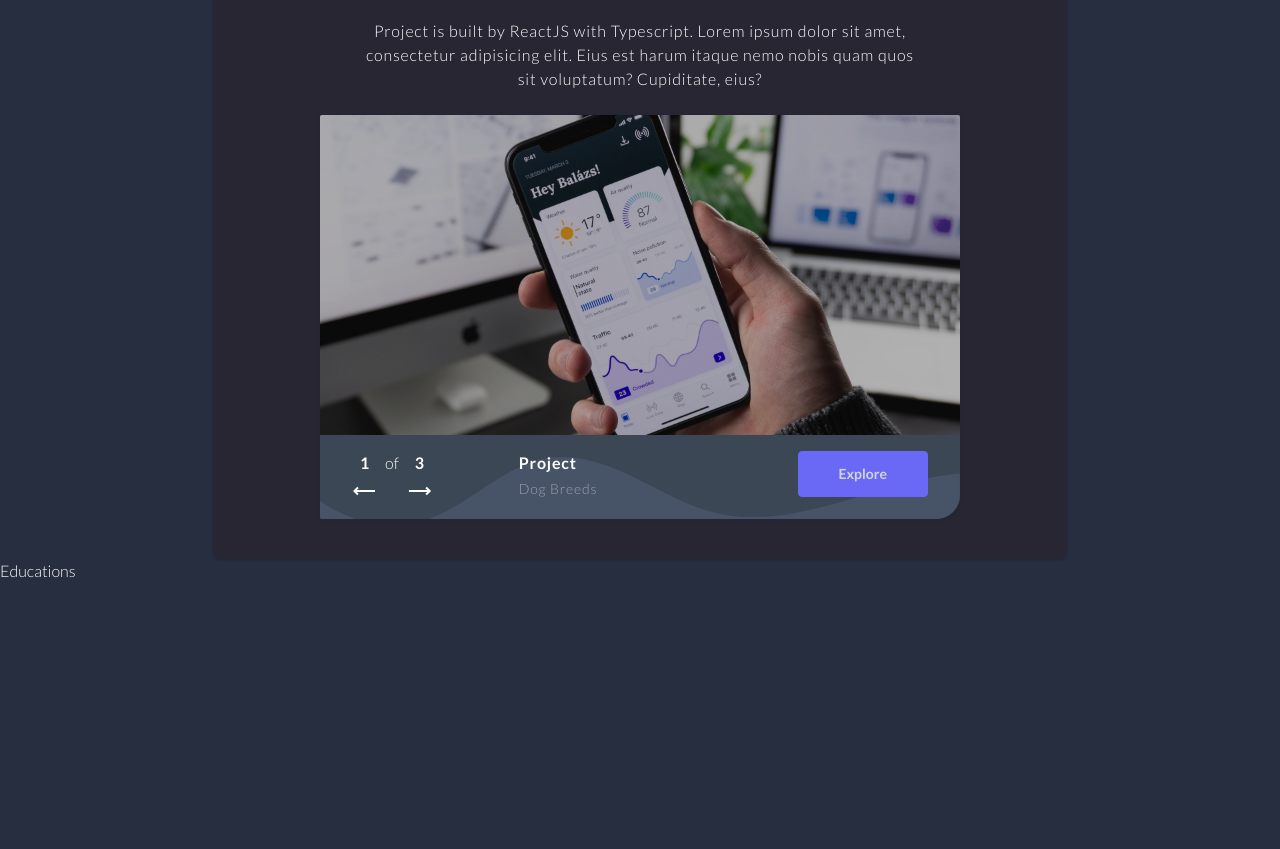
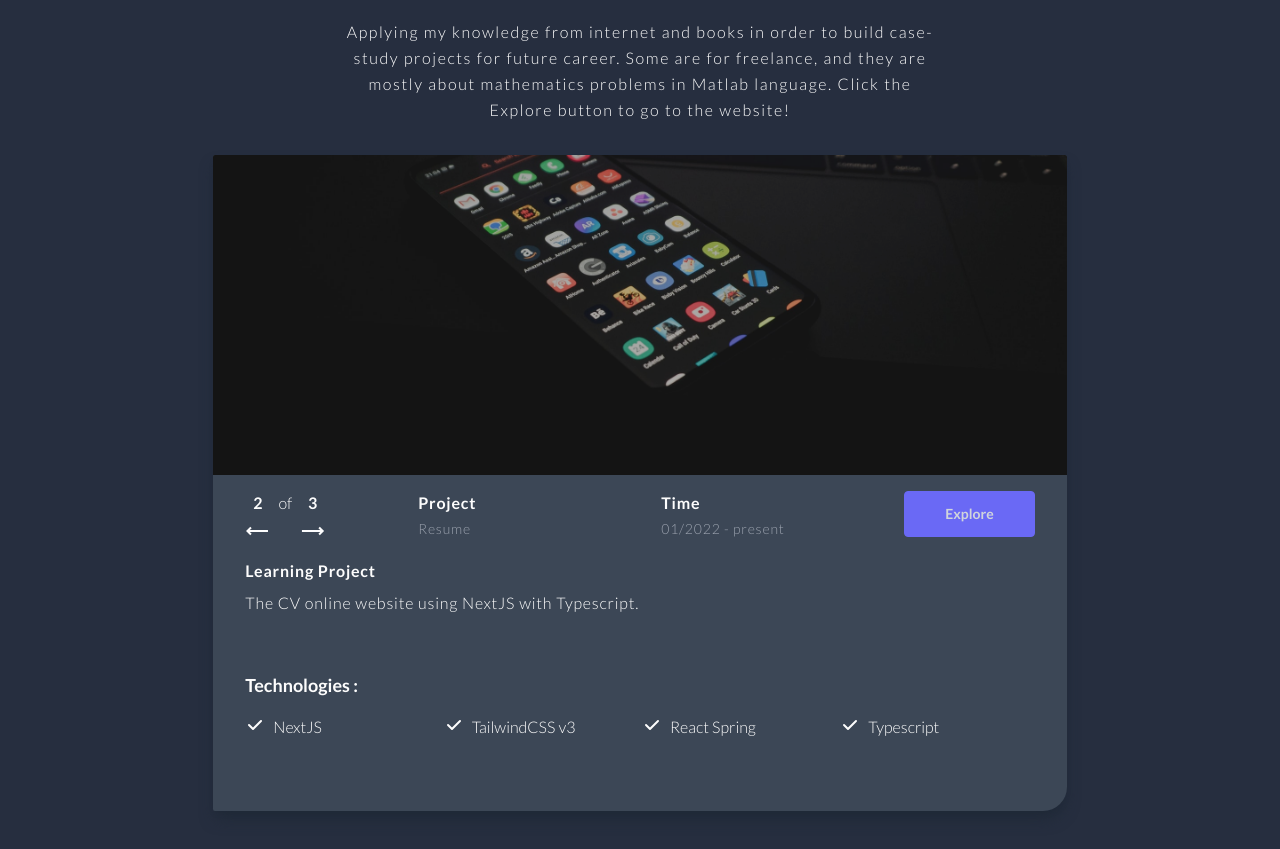
Before and after one commit to DaoVuDat/r-sume, a Next.js app: page / in a window 1280 px wide. Shown: the part 1859-2708 px from the top of the page. Built offline with nearby package versions, Linux system fonts and the light colour scheme; a web font is replaced by a local one.

Commit message:
finish un-responsive version project section

```diff
--- a/components/Overview/Overview.tsx
+++ b/components/Overview/Overview.tsx
@@ -16,7 +16,7 @@ const Overview = () => {
     <div>
       {/*EXPERIENCE SECTION*/}
       <div className="container m-auto">
-        <h3 className="ml-24 tracking-wide text-secondary_text font-nautigal font-bold text-3xl tracking-widest">
+        <h3 className="ml-24 text-secondary_text font-nautigal font-bold text-3xl tracking-widest">
           Experience:
         </h3>
         <ul className="mt-8 flex space-x-8 h-32 justify-between">
@@ -71,7 +71,7 @@ const Overview = () => {
         <div className="flex-1 pl-16">
           <div className="w-2/3 mx-auto">
             <h2 className="text-6xl font-nautigal">About Me.</h2>
-            <div className="tracking-widest mt-4">
+            <div className="tracking-widest leading-relaxed mt-4">
               Lorem ipsum dolor sit amet, consectetur adipisicing elit. A
               accusantium dignissimos ea eos excepturi explicabo impedit itaque,
               minima, molestiae molestias nisi quam quia quidem sunt suscipit.
--- a/components/Projects/Projects.tsx
+++ b/components/Projects/Projects.tsx
@@ -1,37 +1,19 @@
 import React from 'react';
 import { SwiperCard } from '@/components/Projects/SwiperCard';
 
-const sampleData = [
-  {
-    image: '/images/projects/sample-project1.jpg',
-    name: 'Dog Breeds',
-    description: 'Project is built by ReactJS with Typescript',
-  },
-  {
-    image: '/images/projects/sample-project2.jpg',
-    name: 'Resume',
-    description: 'Project is built by NextJS with Typescript',
-  },
-  {
-    image: '/images/projects/sample-project3.jpg',
-    name: 'Optimization Projects',
-    description: 'Project is implemented with Matlab.',
-  },
-];
-
 const Projects = () => {
   return (
-    <div className="w-2/3 py-10 bg-[#282633] mx-auto rounded-lg shadow">
+    <div className="container mx-auto pt-8">
       <div className="w-2/3 mx-auto text-center">
         <h2 className="font-nautigal text-6xl">My Projects.</h2>
-        <h3 className="mt-6 tracking-wider">
-          Project is built by ReactJS with Typescript. Lorem ipsum dolor sit
-          amet, consectetur adipisicing elit. Eius est harum itaque nemo nobis
-          quam quos sit voluptatum? Cupiditate, eius?
+        <h3 className="w-[600px] mx-auto mt-6 tracking-widest leading-relaxed">
+          Applying my knowledge from internet and books in order to build
+          case-study projects for future career. Some are for freelance, and
+          they are mostly about mathematics problems in Matlab language. Click
+          the Explore button to go to the website!
         </h3>
       </div>
-
-      <div className="mt-6">
+      <div className="mt-8">
         <SwiperCard />
       </div>
     </div>
--- a/components/Projects/SwiperCard/SVGWave2.tsx
+++ /dev/null
@@ -1,19 +0,0 @@
-import React from 'react';
-
-const SvgWave2 = () => {
-  return (
-    <svg xmlns="http://www.w3.org/2000/svg" viewBox="0 0 1914.51 281.04">
-      <g data-name="Layer 2">
-        <g data-name="Layer 1">
-          <path
-            className="w-full h-full"
-            style={{ fill: '#475367' }}
-            d="M1181.12,166.48c-86.18-21-163.27-68.07-243.08-106.8S769.89-10.44,682.25,3.28c-131.43,20.56-227.82,135.6-353,180.62C220,223.18,92.86,199.52,0,131V281H1914.51V49.26C1670.58,69.29,1423.06,225.54,1181.12,166.48Z"
-          />
-        </g>
-      </g>
-    </svg>
-  );
-};
-
-export default SvgWave2;
--- a/components/Projects/SwiperCard/SwiperCard.tsx
+++ b/components/Projects/SwiperCard/SwiperCard.tsx
@@ -1,29 +1,92 @@
-import React, { useState } from 'react';
+import React, { useEffect, useState } from 'react';
+import { useTransition, animated } from '@react-spring/web';
 import { CgArrowLongRight, CgArrowLongLeft } from 'react-icons/cg';
+import { HiCheck } from 'react-icons/hi';
 import Image from 'next/image';
 import { RoundedButton } from '@/components/common/RoundedButton';
-import { SVGWave2 } from '@/components/Projects/SwiperCard';
 
 const sampleData = [
   {
     image: '/images/projects/sample-project1.jpg',
     name: 'Dog Breeds',
-    description: 'Project is built by ReactJS with Typescript',
+    description:
+      'Show dog breeds by using TheDogApi.com. The website has authentication and authorization functionality ' +
+      'and animation. It has also responsive design for mobile and PC.',
+    tech: [
+      'ReactJS',
+      'Typescript',
+      'TailwindCSS v2',
+      'Firebase',
+      'Framer Motion',
+      'Styled Component',
+      'React Hook Form v7',
+    ],
+    link: 'https://dog-breeds.cf',
+    type: 'Learning',
+    time: '08/2021 - 09/2021',
   },
   {
     image: '/images/projects/sample-project2.jpg',
     name: 'Resume',
-    description: 'Project is built by NextJS with Typescript',
+    description: 'The CV online website using NextJS with Typescript.',
+    tech: ['NextJS', 'TailwindCSS v3', 'React Spring', 'Typescript'],
+    link: 'https://daovudat.tk',
+    type: 'Learning',
+    time: '01/2022 - present',
   },
   {
     image: '/images/projects/sample-project3.jpg',
     name: 'Optimization Projects',
-    description: 'Project is implemented with Matlab.',
+    description:
+      'Using optimization algorithms in order to solve mathematics problems ' +
+      'in Construction field. For instance, Particle Swarm Optimization (PSO), ' +
+      'Grey Wolf Optimization (GWO) algorithms, etc.',
+    tech: ['Matlab'],
+    link: '',
+    type: 'Freelance',
+    time: '04/2020 - present',
   },
 ];
 
 const SwiperCard = () => {
   const [selectIndex, setSelectIndex] = useState(0);
+
+  const dataTransition = useTransition(sampleData[selectIndex], {
+    from: { opacity: 0, transform: 'scale(1.1)' },
+    enter: { opacity: 1, transform: 'scale(1)' },
+    config: {
+      duration: 400,
+    },
+    exitBeforeEnter: true,
+    key: sampleData[selectIndex].name,
+  });
+
+  const listItemTransitions = useTransition(sampleData[selectIndex].tech, {
+    trail: 200,
+    from: { opacity: 0 },
+    enter: { opacity: 1 },
+    config: {
+      duration: 600,
+    },
+    exitBeforeEnter: true,
+    keys: (item) => `${sampleData[selectIndex].tech.length}-${item}`,
+  });
+
+  useEffect(() => {
+    const interval = setInterval(() => {
+      setSelectIndex((prevState) => {
+        if (prevState === sampleData.length - 1) {
+          return 0;
+        } else {
+          return prevState + 1;
+        }
+      });
+    }, 4000);
+
+    return () => {
+      clearInterval(interval);
+    };
+  }, [selectIndex]);
 
   const prevOnClick = () => {
     if (selectIndex === 0) {
@@ -41,19 +104,29 @@ const SwiperCard = () => {
   };
 
   return (
-    <div className="w-3/4 mx-auto bg-[#3C4756] rounded-sm rounded-br-3xl overflow-hidden shadow shadow-gray-800">
-      <div className="relative h-80 z-10">
+    // Image Section
+    <div className="w-full lg:w-2/3 mx-auto bg-[#3C4756] rounded-sm rounded-br-3xl overflow-hidden shadow-lg shadow-gray-800">
+      <div className="h-80 z-10 overflow-hidden">
+        {dataTransition(({ opacity, transform }, item) => (
+          <animated.div
+            className="relative w-full h-full"
+            style={{ opacity, transform: transform }}
+          >
             <Image
               layout="fill"
               objectFit="cover"
-          src={sampleData[selectIndex].image}
-          alt={sampleData[selectIndex].name}
+              src={item.image}
+              alt={item.name}
               priority
             />
             <div className="absolute top-0 left-0 w-full h-full bg-black opacity-30" />
+          </animated.div>
+        ))}
       </div>
+
+      {/* Prev, Next and Explore Button*/}
       <div className="relative flex py-4 px-8 justify-between">
-        <div className="z-10">
+        <div className="">
           <div className="flex justify-around">
             <span className="font-bold">{selectIndex + 1}</span>
             <span>of</span>
@@ -74,18 +147,63 @@ const SwiperCard = () => {
             </button>
           </div>
         </div>
-        <div className="w-1/3 tracking-wider z-10">
+        <div className="w-[150px] tracking-wider ">
           <h3 className="font-bold">Project</h3>
-          <p className="text-gray-400 text-sm mt-1">
-            {sampleData[selectIndex].name}
-          </p>
+          {dataTransition(({ opacity }, item) => (
+            <animated.p
+              className="text-gray-400 text-sm mt-1"
+              style={{ opacity }}
+            >
+              {item.name}
+            </animated.p>
+          ))}
         </div>
-        <div className="z-10">
+        <div className="w-[150px] tracking-wider ">
+          <h3 className="font-bold">Time</h3>
+          {dataTransition(({ opacity }, item) => (
+            <animated.p
+              className="text-gray-400 text-sm mt-1"
+              style={{ opacity }}
+            >
+              {item.time}
+            </animated.p>
+          ))}
+        </div>
+        <div className="">
+          <a href={sampleData[selectIndex].link} target="_no">
             <RoundedButton onClick={() => {}}>Explore</RoundedButton>
+          </a>
         </div>
-        <div className="absolute -bottom-8 -right-0 w-full">
-          <SVGWave2 />
       </div>
+
+      {/* Type of Project Section */}
+      {dataTransition(({ opacity }, item) => (
+        <animated.div
+          style={{
+            opacity: opacity,
+          }}
+          className="px-8 md:h-28 lg:h-24 tracking-wider"
+        >
+          <div className="font-bold mb-2">{item.type} Project</div>{' '}
+          {item.description}
+        </animated.div>
+      ))}
+
+      {/* Technologies Section */}
+      <div className="px-8 grid mt-4 mb-8 space-y-4">
+        <h3 className="font-bold text-lg">Technologies :</h3>
+        <ul className="grid gap-y-4 gap-x-1 md:grid-cols-3 lg:grid-cols-4 lg:grid-rows-2">
+          {listItemTransitions(({ opacity }, item) => (
+            <animated.li
+              style={{
+                opacity: opacity,
+              }}
+              className="flex"
+            >
+              <HiCheck size={20} /> <span className="ml-2">{item}</span>
+            </animated.li>
+          ))}
+        </ul>
       </div>
     </div>
   );
--- a/components/Projects/SwiperCard/index.ts
+++ b/components/Projects/SwiperCard/index.ts
@@ -1,4 +1,3 @@
 import SwiperCard from '@/components/Projects/SwiperCard/SwiperCard';
-import SVGWave2 from '@/components/Projects/SwiperCard/SVGWave2';
 
-export { SwiperCard, SVGWave2 };
+export { SwiperCard };
--- a/pages/about.tsx
+++ b/pages/about.tsx
@@ -1,7 +1,7 @@
 import { GetStaticProps } from 'next';
 
 const AboutPage = () => {
-  return <div>CONTENT</div>;
+  return <div className="mt-16">CONTENT</div>;
 };
 
 export const getStaticProps: GetStaticProps = async (ctx) => {
--- a/pages/index.tsx
+++ b/pages/index.tsx
@@ -43,10 +43,10 @@ const Home: NextPage = () => {
       <section id="overview" className="mt-16">
         <Overview />
       </section>
-      <section id="projects" className="pt-16">
+      <section id="projects" className="mt-16">
         <Projects />
       </section>
-      <section id="education" className="h-screen">
+      <section id="education" className="h-screen mt-32">
         Educations
       </section>
       {showScrollToTop && (
```
Lines whose indentation alone changed are shown as unchanged.
